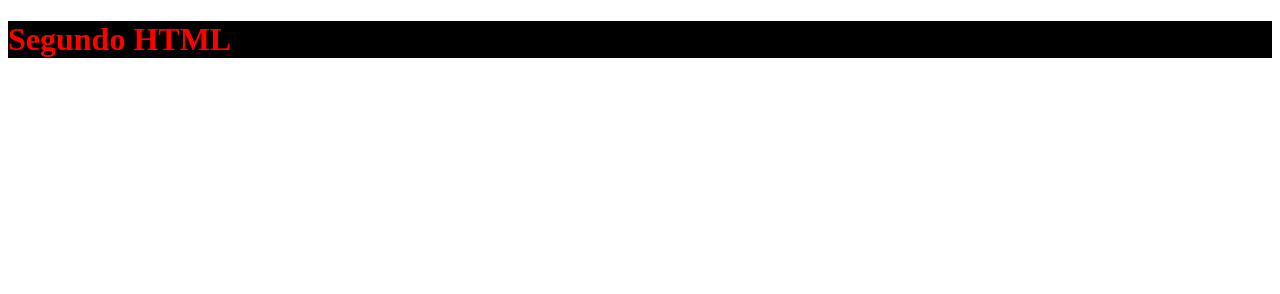
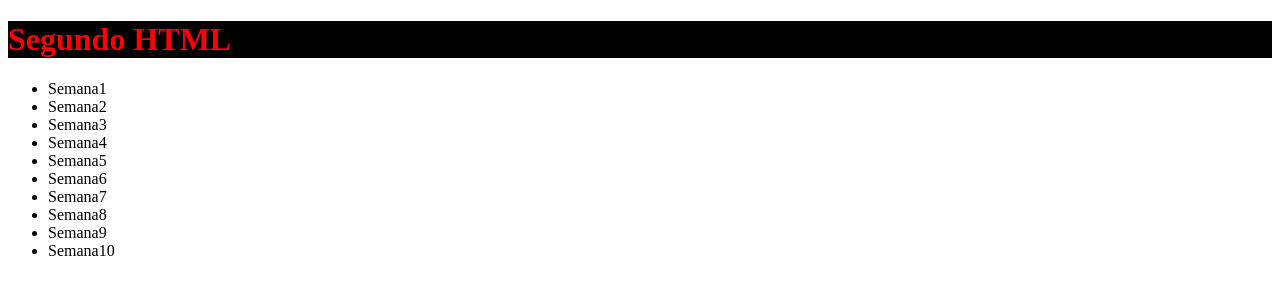
Before and after one commit to AnaAlbarracinc/clases, a plain HTML site: page index_2.html in a window 1280 px wide. Drawn offline with Linux system fonts and the light colour scheme.

Commit message:
Nuevo archivo y modificacion de index_2.html

```diff
--- a/index_2.html
+++ b/index_2.html
@@ -14,5 +14,19 @@
 </head>
 <body>
     <h1>Segundo HTML</h1>
+
+        <ul>
+            <li>Semana1</li>
+            <li>Semana2</li>
+            <li>Semana3</li>
+            <li>Semana4</li>
+            <li>Semana5</li>
+            <li>Semana6</li>
+            <li>Semana7</li>
+            <li>Semana8</li>
+            <li>Semana9</li>
+            <li>Semana10</li>
+        </ul>
+
 </body>
 </html>
```
Also changed, not shown: index_3.html (added, +13 -0 lines).
